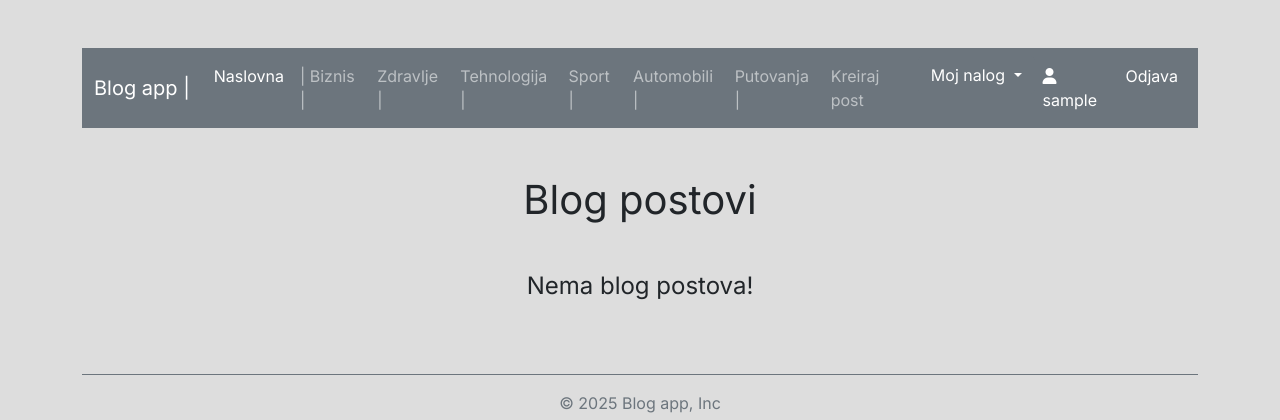
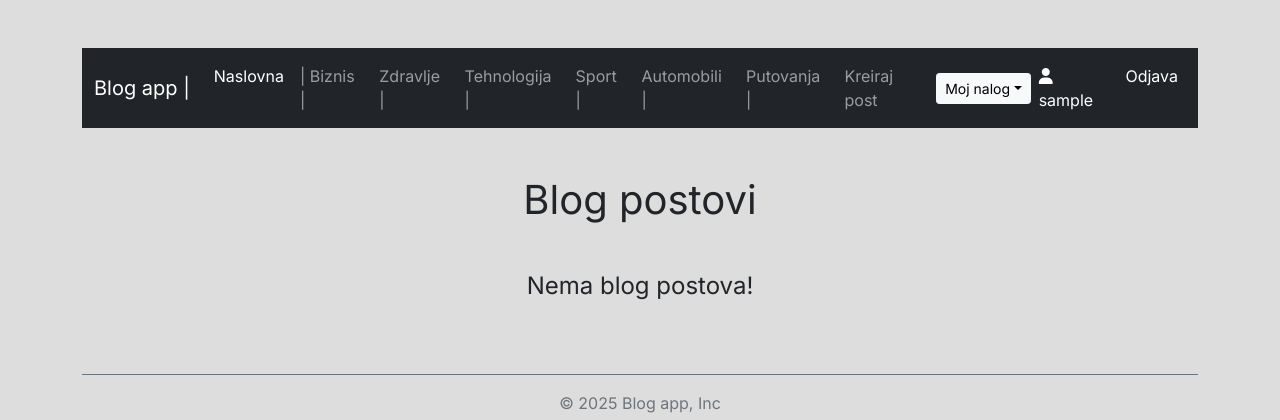
Before and after one commit to filipjt88/blog_app, a PHP site: page /index.php in a window 1280 px wide. Shown: the top 420 px of the page. Run offline with PHP 8.4, Linux system fonts and the light colour scheme; the visitor is signed in with stand-in values (Sample User, id 1); data that the repository does not hold is empty.

Commit message:
update navbar

```diff
--- a/parts/navbar.php
+++ b/parts/navbar.php
@@ -8,7 +8,7 @@ $categories = $stmt->fetchAll();
 
 <!-- Navbar -->
 <?php require_once __DIR__ . '/../core/init.php'; ?>
-<nav class="navbar navbar-expand-lg navbar-dark bg-secondary">
+<nav class="navbar navbar-expand-lg navbar-dark bg-dark">
   <div class="container-fluid">
     <a class="navbar-brand" href="index.php">Blog app |</a>
     <button class="navbar-toggler" type="button" data-bs-toggle="collapse" data-bs-target="#navbarScroll" aria-controls="navbarScroll" aria-expanded="false" aria-label="Toggle navigation">
@@ -43,10 +43,9 @@ $categories = $stmt->fetchAll();
         <li class="nav-item">
           <a href="./create_blog_post.php" class="nav-link">Kreiraj post</a>
         </li>
-        <div class="dropdown">
-            <a class="btn btn-secondary dropdown-toggle" id="dropdownMenu2" data-bs-toggle="dropdown" aria-expanded="false">
-              Moj nalog
-</a>
+        <div class="dropdown d-flex align-items-center">
+            <a class="btn btn-light btn-sm dropdown-toggle" id="dropdownMenu2" data-bs-toggle="dropdown" aria-expanded="false">
+              Moj nalog</a>
             <ul class="dropdown-menu" aria-labelledby="dropdownMenu2">
               <li><a href="./change_account.php" class="dropdown-item">Izmena licnih podataka</a></li>
               <li><a class="dropdown-item">Promeni email</a></li>
```
